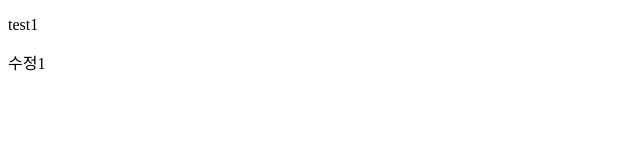
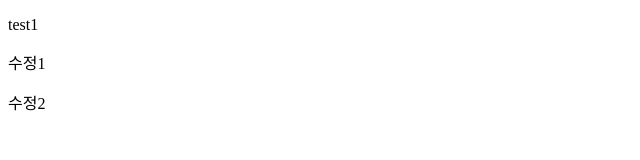
Before and after one commit to hithrucci/251030_test, a plain HTML site: page index.html in a window 1280 px wide. Shown: the full height of the page, 0-640 px from the left. Drawn offline with Linux system fonts and the light colour scheme.

Commit message:
3rd upload

```diff
--- a/index.html
+++ b/index.html
@@ -8,5 +8,6 @@
   <body>
     <p>test1</p>
     <p>수정1</p>
+    <p>수정2</p>
   </body>
 </html>
```
